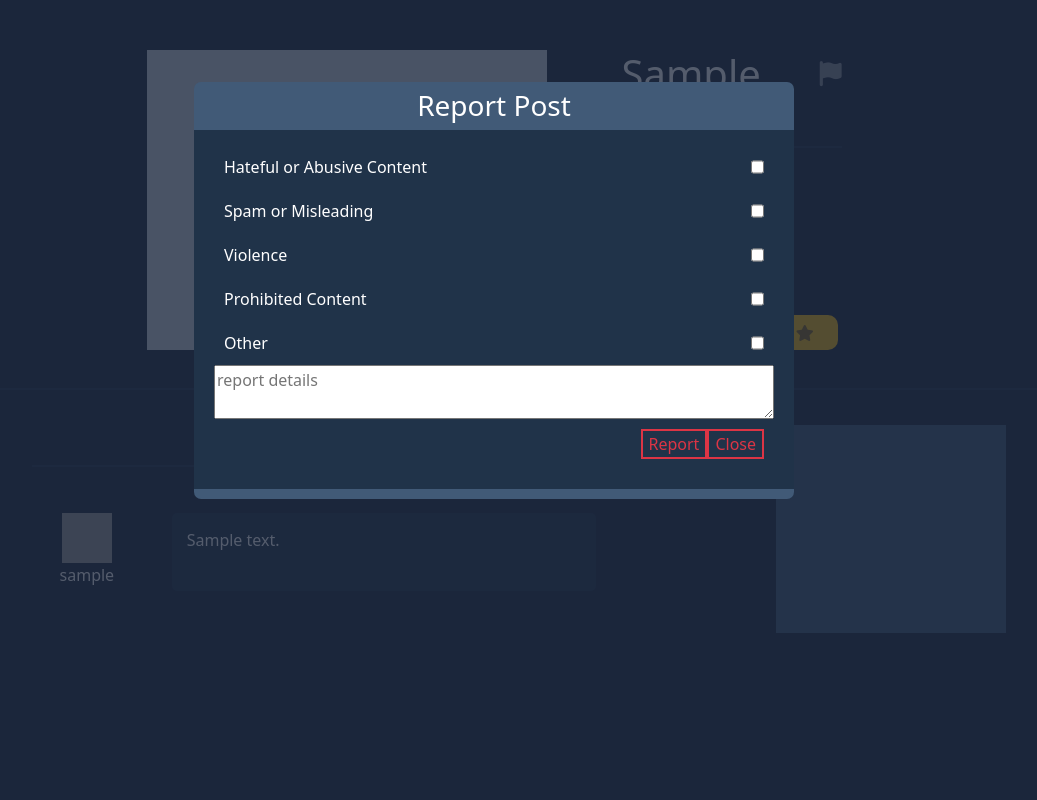
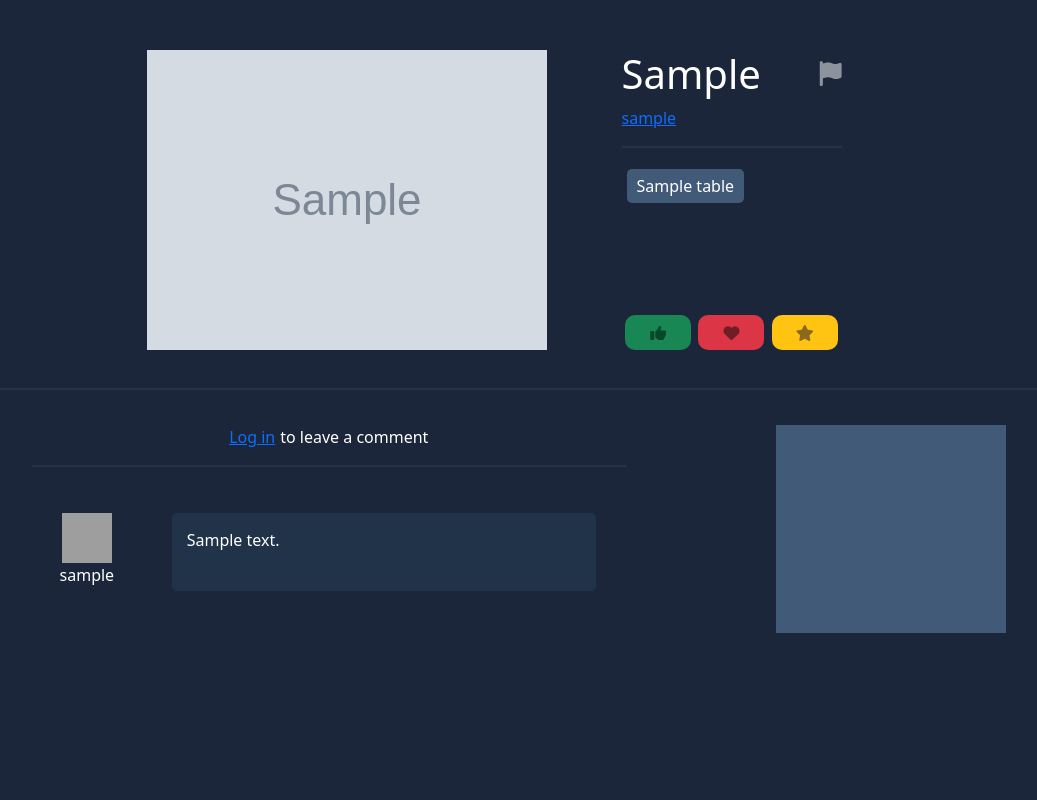
Before and after one commit to JRichm/artistlinq, a Flask app: page /post/1/ in a window 1280 px wide; the page is wider, and only the part inside the window is pictured. Shown: the part 79-879 px from the top of that part, without its empty margins (146-1183 px from the left). After the commit the page ends 712 px from the top of that part, so only its background shows below. Run offline with Flask 3, Linux system fonts and the light colour scheme; tables that the repository leaves empty hold one stand-in row (values such as "Sample post"); grey boxes marked "Sample" are stand-in pictures; some libraries are stand-ins or nearby versions; grey boxes are pictures that could not be loaded.

Commit message:
report menu opens and closes

```diff
--- a/static/css/post.css
+++ b/static/css/post.css
@@ -229,7 +229,7 @@ main {
     display: flex;
     flex-direction: column;
     align-items: center;
-    width: 600px;
+    width: 500px;
     margin: 75px;
     border-radius: 5px;
 }
@@ -263,7 +263,7 @@ main {
 }
 
 .dialog-footer {
-    height: 10px;
+    height: 20px;
     background-color: #415a77;
     width: 100%;
     border-radius: 0px 0px 7px 7px;
@@ -275,16 +275,36 @@ main {
     margin: 10px;
 }
 
+.report-buttons button {
+    border-radius: 50px;
+    margin: 10px 0px -10px 20px;
+    font-size: 18px;
+    padding: 5px 10px 5px 10px;
+}
+
+.report-details {
+    background-color: transparent;
+    border-radius: 10px;
+    border:#415a77 2px solid;
+    margin: 10px;
+    color: white;
+}
+
+.report-details:focus {
+    border:#415a77 2px solid;
+    outline: none;
+}
+
 #report-menu-close {
-    color: #dc3545;
-    border: 2px solid #dc3545;
+    color: #b4b4b4;
+    border: 2px solid #b4b4b4;
     background-color: transparent;
     transition: all 0.3s;
 }
 
 #report-menu-close:hover {
-    color: #701d25;
-    background-color: #dc3545;
+    color: #fff;
+    background-color: #9b9b9b;
     transition: all 0.3s;
 }
 
--- a/static/javascript/post.js
+++ b/static/javascript/post.js
@@ -23,10 +23,18 @@ function autoResize() {
     textarea.style.height = textarea.scrollHeight + "px";
 }
 
-const postSettings = document.getElementById('post-settings');
+reportButton = document.getElementById('report-post')
+if (reportButton) {
+    reportButton.addEventListener('click', e => {
+        e.preventDefault()
+        document.getElementById('report-menu-screen').classList.remove('hidden')
+    })
+}
 
-postSettings.addEventListener('click', openReportMenu)
-
-function openReportMenu() {
-
+closeReportButton = document.getElementById('report-menu-close')
+if (closeReportButton) {
+    closeReportButton.addEventListener('click', e => {
+        e.preventDefault()
+        document.getElementById('report-menu-screen').classList.add('hidden')
+    })
 }
--- a/templates/post.html
+++ b/templates/post.html
@@ -17,9 +17,9 @@
         <aside class="post-details">
             <div class="top-container">
                 {% if post_author.username == user.username %}
-                    <h1>{{ post.caption }}<i id='report-post' onclick="window.location.href='/post/{{ post.post_id }}/post_settings'" class="fa-solid fa-pen-to-square"></i></h1>
+                    <h1>{{ post.caption }}<i id='post-settings' onclick="window.location.href='/post/{{ post.post_id }}/post_settings'" class="fa-solid fa-pen-to-square"></i></h1>
                 {% else %}
-                    <h1>{{ post.caption }}<i id='post-settings' class="fa-solid fa-flag"></i></h1>
+                    <h1>{{ post.caption }}<i id='report-post' class="fa-solid fa-flag"></i></h1>
                 {% endif %}
                 <a href="/user/{{ post_author.username }}">{{ post_author.username }}</a>
                 <hr>
@@ -37,7 +37,7 @@
                 </form>
             </div>
         </aside>
-        <span class="report-menu-screen">
+        <span class="report-menu-screen hidden" id="report-menu-screen">
             <div class="report-menu">
                 <h3 class="dialog-header">Report Post</h3>
                 <form class="report-form">
@@ -51,7 +51,7 @@
                         {% endif %}
                     {% endfor %}
 
-                    <textarea placeholder="report details"></textarea>
+                    <textarea class="report-details" placeholder="report details"></textarea>
 
                     <div class="report-buttons">
                         <button type="submit" id="confirm-report">Report</button>
```
